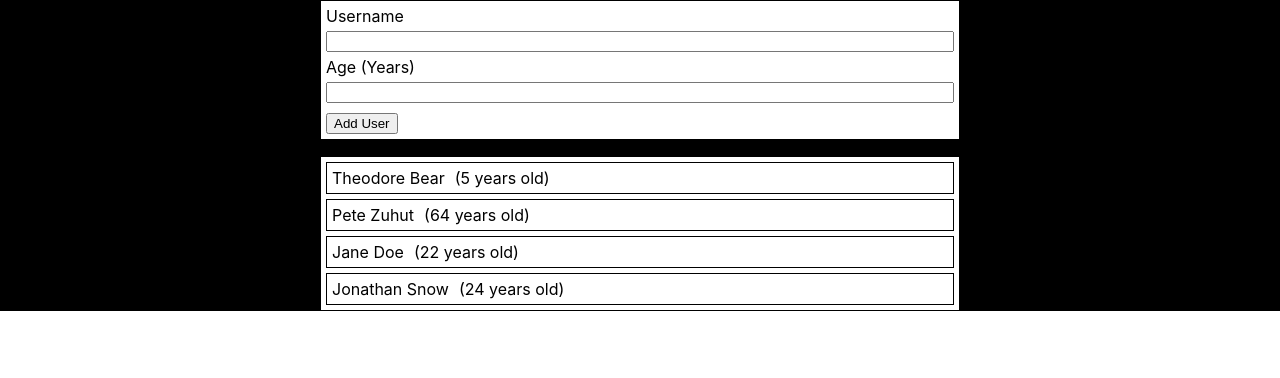
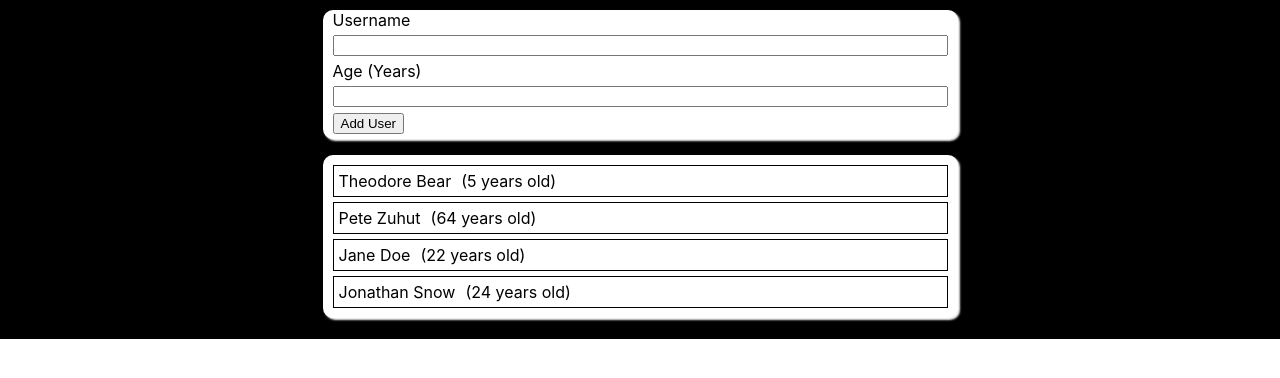
Before and after one commit to antran0/add-users-react, a React (Create React App) app: page / in a window 1280 px wide. Shown: the top 378 px of the page. Built offline with nearby package versions, Linux system fonts and the light colour scheme.

Commit message:
changed styling

```diff
--- a/src/App.css
+++ b/src/App.css
@@ -1,7 +1,4 @@
 .App {
-  /* position: relative;
-  left: 25%;
-  width: 50%;
-  padding: 5px; */
   background-color: black;
+  padding: 5px;
 }
--- a/src/components/InputForm.js
+++ b/src/components/InputForm.js
@@ -1,6 +1,7 @@
 import React from "react";
 import TextInput from "./TextInput";
 import styles from "./InputForm.module.css";
+import Card from "./UI/Card";
 
 const InputForm = (props) => {
   const [enteredUsername, setEnteredUsername] = React.useState("");
@@ -16,7 +17,8 @@ const InputForm = (props) => {
   };
 
   return (
-    <form className={`${styles["input-form"]}`} onSubmit={submitHandler}>
+    <Card className={`${styles["input-form"]}`}>
+      <form onSubmit={submitHandler}>
         <TextInput
           label="Username"
           value={enteredUsername}
@@ -29,6 +31,7 @@ const InputForm = (props) => {
         />
         <button type="submit">Add User</button>
       </form>
+    </Card>
   );
 };
 
--- a/src/components/InputForm.module.css
+++ b/src/components/InputForm.module.css
@@ -1,11 +1,14 @@
 .input-form {
-  border: 1px solid black;
   background-color: white;
   position: relative;
   left: 25%;
   width: 50%;
 }
 
-.input-form > button {
+.input-form > * {
   margin: 5px;
 }
+
+.input-form button {
+  margin: 0 auto 5px 5px;
+}
--- a/src/components/UsersList.js
+++ b/src/components/UsersList.js
@@ -1,14 +1,23 @@
 import React from "react";
+import Card from "./UI/Card";
 import User from "./User";
 import styles from "./UsersList.module.css";
 
 const UserList = (props) => {
   return (
-    <ul className={`${styles["users-list"]}`}>
-      {props.users.map((user) => (
-        <User key={user.id} name={user.name} age={user.age} />
-      ))}
-    </ul>
+    <Card
+      className={`${
+        props.users.length > 0
+          ? styles["users-list"]
+          : styles[".users-list--empty"]
+      }`}
+    >
+      <ul>
+        {props.users.map((user) => (
+          <User key={user.id} name={user.name} age={user.age} />
+        ))}
+      </ul>
+    </Card>
   );
 };
 
--- a/src/components/UsersList.module.css
+++ b/src/components/UsersList.module.css
@@ -1,9 +1,14 @@
 .users-list {
-  list-style: none;
-  padding-left: 0;
-  border: 1px solid black;
   background-color: white;
   position: relative;
   left: 25%;
   width: 50%;
 }
+
+.users-list ul {
+  padding: 5px;
+}
+
+.users-list--empty {
+  padding: 0;
+}
```
Lines whose indentation alone changed are shown as unchanged.
